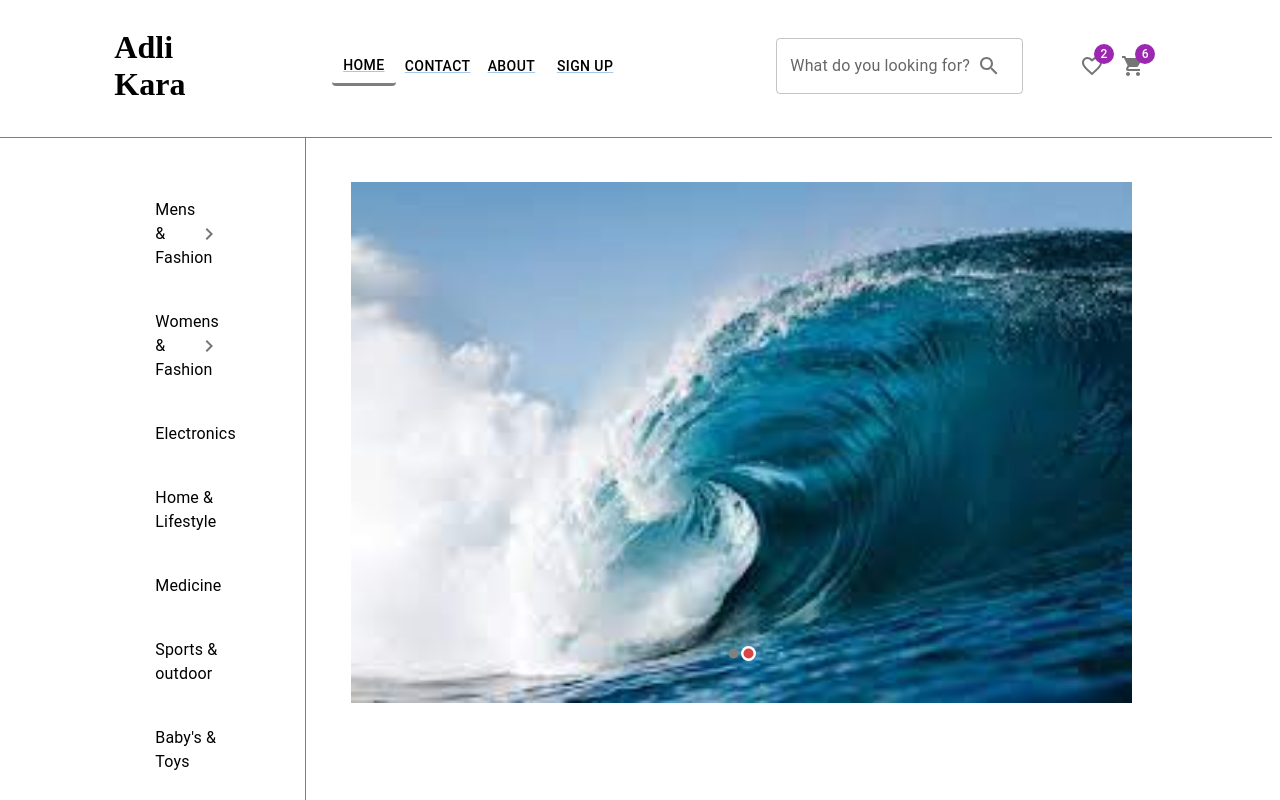
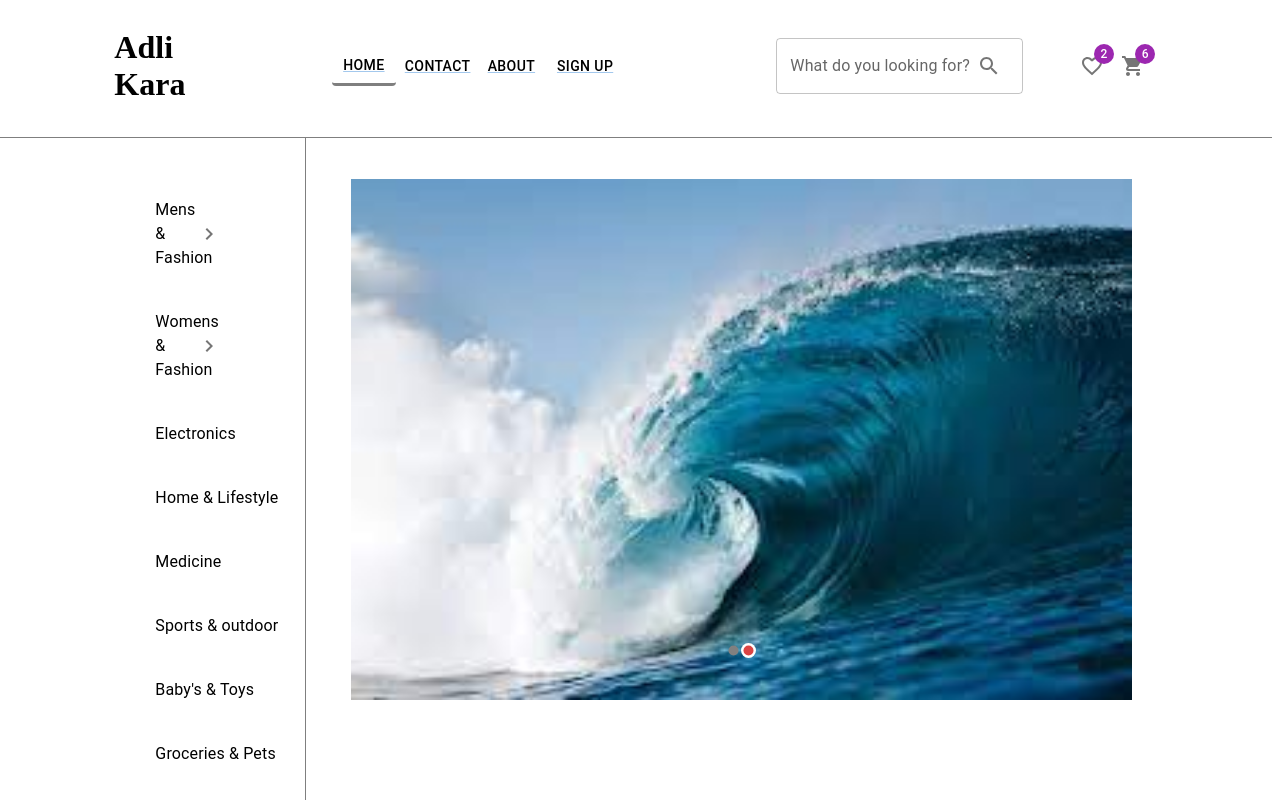
Before and after one commit to rezabhm/online_shop, a React (Create React App) app: page / in a window 1280 px wide. Shown: the top 800 px of the page. Built offline with nearby package versions, Linux system fonts and the light colour scheme.

Commit message:
last version categoryList

```diff
--- a/src/Components/Home/CategoryList/CategoryItem.js
+++ b/src/Components/Home/CategoryList/CategoryItem.js
@@ -1,4 +1,4 @@
-import { List, ListItem, ListItemButton, ListItemText } from "@mui/material";
+import { Link, List, ListItem, ListItemButton, ListItemText } from "@mui/material";
 import React from "react";
 import KeyboardArrowRightIcon from "@mui/icons-material/KeyboardArrowRight";
 import { useState } from "react";
@@ -20,7 +20,7 @@ const CategoryItem = (props) => {
       <div>
         <ListItem>
           <ListItemButton>
-            <ListItemText primary={props.title} />
+            <ListItemText sx={{whiteSpace:"nowrap"}} primary={props.title} />
           </ListItemButton>
         </ListItem>
       </div>
@@ -44,9 +44,17 @@ const CategoryItem = (props) => {
               "aria-labelledby": "basic-button",
             }}
           >
-            <MenuItem onClick={handleClose}>Profile</MenuItem>
+             {props.content.map((item)=>{
+
+            return(
+             <Link sx={{textDecoration:"none" ,all:"unset"}} href ={item.pushLink}> <MenuItem onClick={handleClose} >{item.text}
+              </MenuItem></Link>
+            )
+
+            })}
+            {/* <MenuItem onClick={handleClose}>Profile</MenuItem>
             <MenuItem onClick={handleClose}>My account</MenuItem>
-            <MenuItem onClick={handleClose}>Logout</MenuItem>
+            <MenuItem onClick={handleClose}>Logout</MenuItem> */}
           </Menu>
         </ListItem>
 
```
